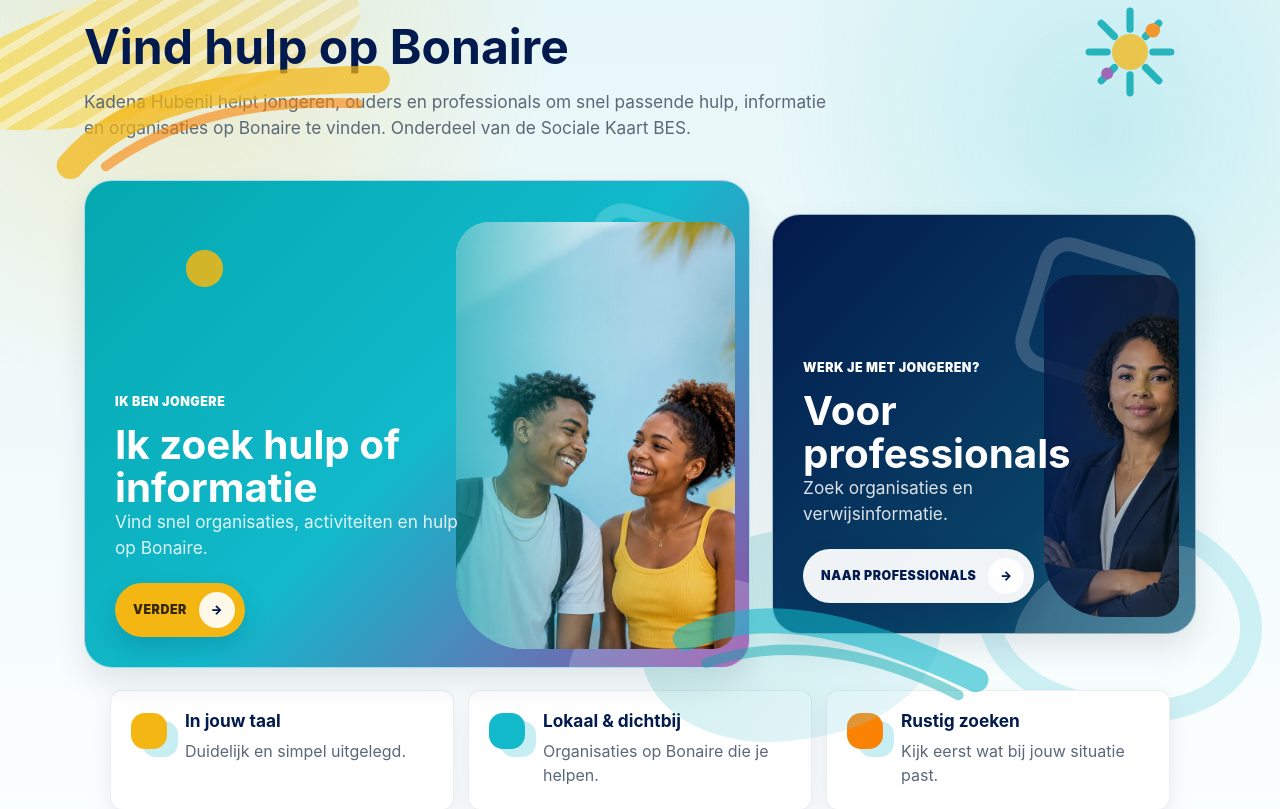
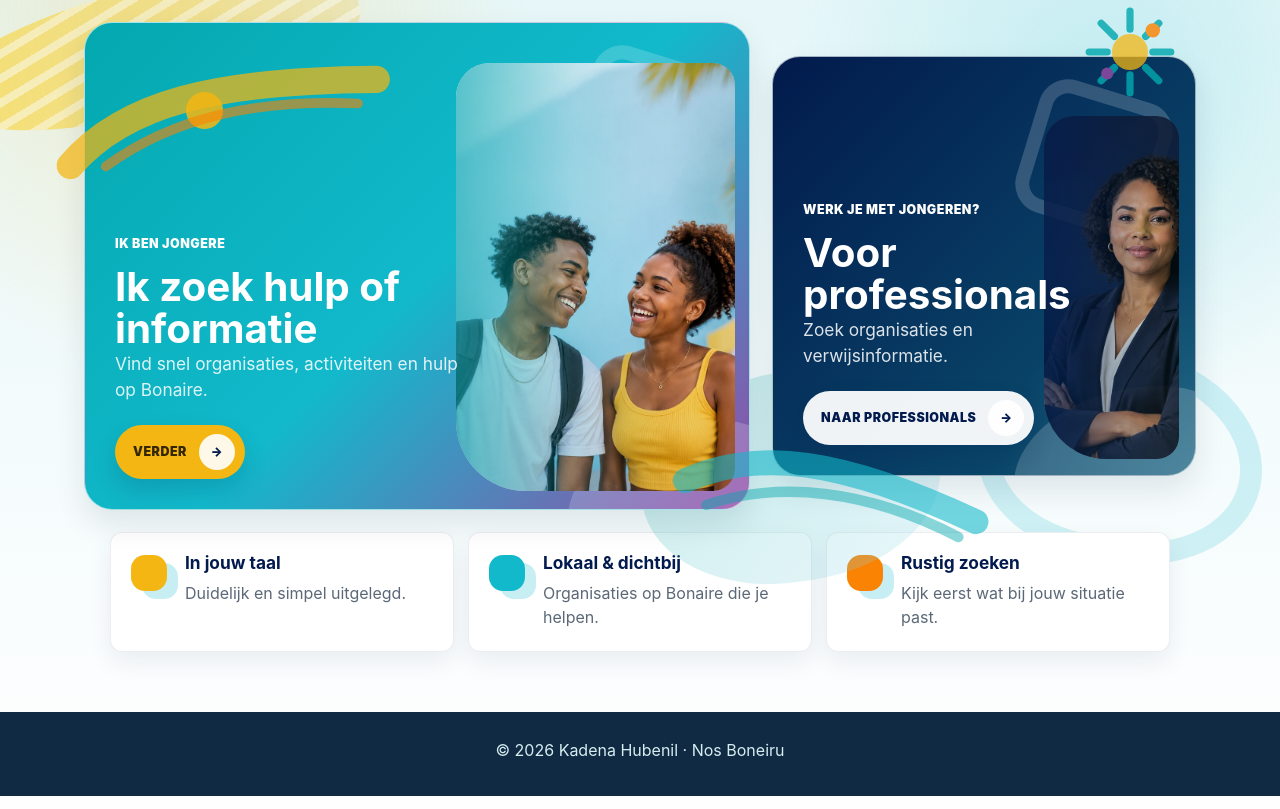
Before and after one commit to correhen/sociale-kaart-bes-demo, a PHP site: page / in a window 1280 px wide. Shown: the part 74-883 px from the top of the page. Run offline with PHP 8.4, Linux system fonts and the light colour scheme; data that the repository does not hold is empty.

Commit message:
Remove visible homepage SEO copy

```diff
--- a/assets/styles.css
+++ b/assets/styles.css
@@ -897,7 +897,6 @@ main{max-width:1180px;margin:0 auto;padding:28px min(4vw,34px) 60px}
   color:#087d87;
 }
 .choice-hero p{max-width:760px;color:var(--muted);font-size:1.08rem}
-.home-positioning{position:relative;z-index:1;margin:0 0 22px}
 .brand-hero-logo{
   display:block;
   width:min(100%,300px);
--- a/index.html
+++ b/index.html
@@ -48,10 +48,6 @@
       <img class="home-accent home-accent--yellow" src="assets/img/accents/kadena-swoosh-yellow.svg" width="360" height="108" alt="" aria-hidden="true" />
       <img class="home-accent home-accent--aqua" src="assets/img/accents/kadena-swoosh-aqua.svg" width="320" height="112" alt="" aria-hidden="true" />
       <img class="home-accent home-accent--burst" src="assets/img/accents/kadena-burst.svg" width="160" height="160" alt="" aria-hidden="true" />
-      <div class="home-positioning">
-        <h1>Vind hulp op Bonaire</h1>
-        <p>Kadena Hubenil helpt jongeren, ouders en professionals om snel passende hulp, informatie en organisaties op Bonaire te vinden. Onderdeel van de Sociale Kaart BES.</p>
-      </div>
       <div class="choice-cards">
         <a class="choice-entry landing-card landing-card--youth youth-entry" href="jongeren/" data-audience-link="youth">
           <div class="landing-card__content">
```
